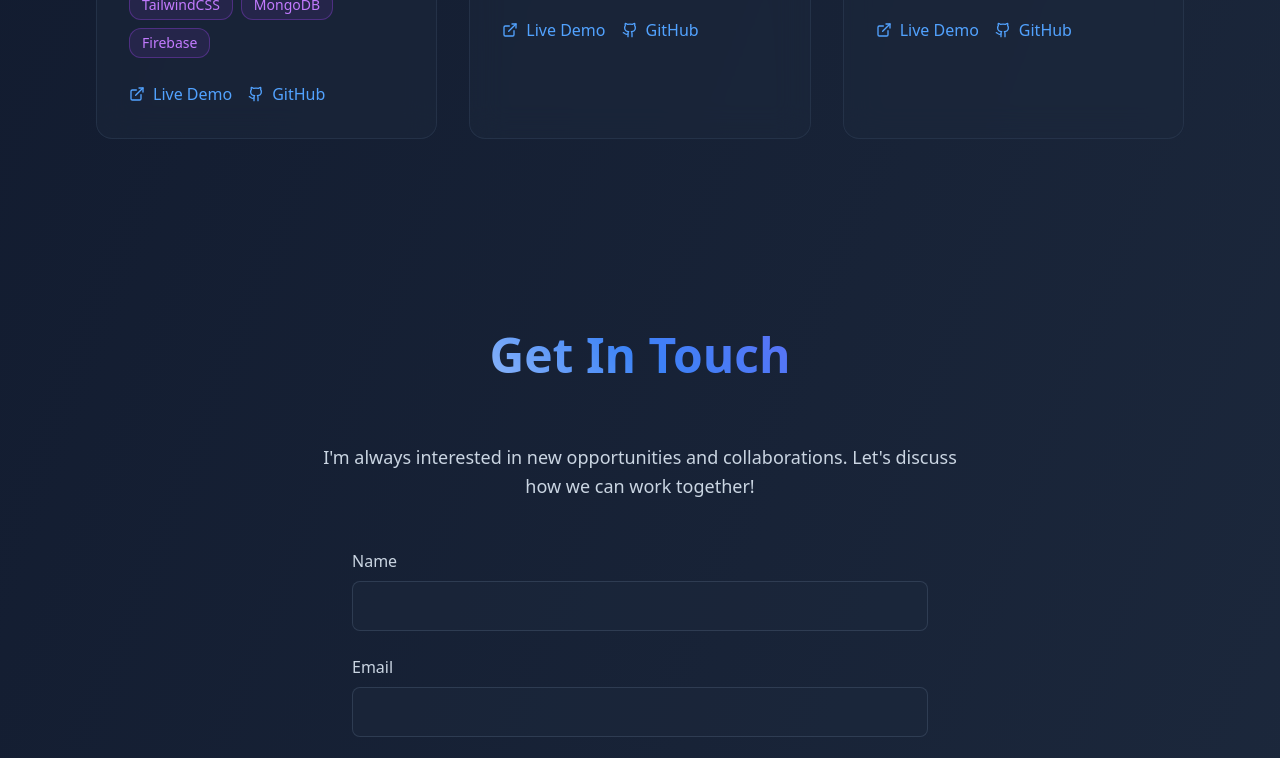
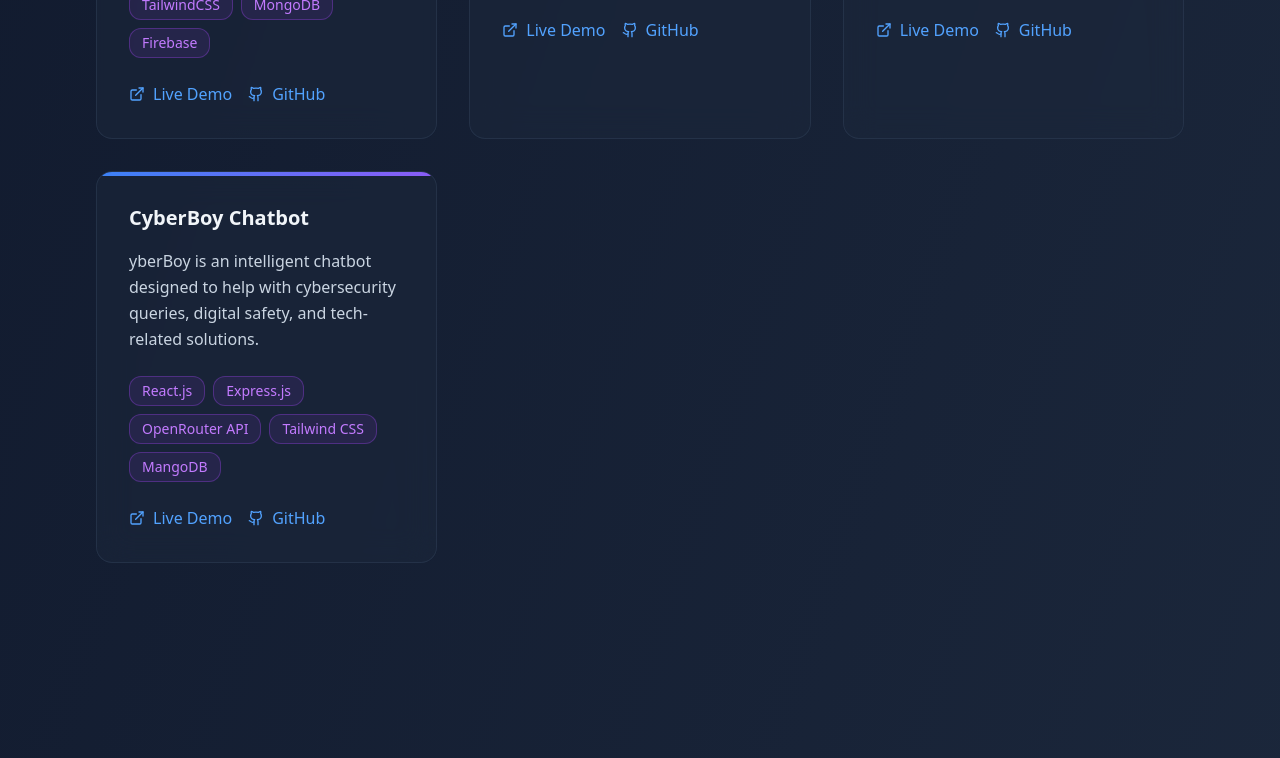
Before and after one commit to Bagavathisingh/portFolio, a React (Vite) app: page / in a window 1280 px wide. Shown: the part 2000-2758 px from the top of the page. Built offline with nearby package versions, Linux system fonts and the light colour scheme.

Commit message:
"update in projects "

```diff
--- a/src/App.jsx
+++ b/src/App.jsx
@@ -38,6 +38,14 @@ const Portfolio = () => {
       tech: ["React.js", "Express.js", "Weather API", "Tailwind CSS"],
       liveLink: "https://weather-motion.vercel.app",
       githubLink: "https://github.com/Bagavathisingh/weatherApp",
+    },
+        {
+      title: "CyberBoy Chatbot",
+      description:
+        "yberBoy is an intelligent chatbot designed to help with cybersecurity queries, digital safety, and tech-related solutions.",
+      tech: ["React.js", "Express.js", "OpenRouter API", "Tailwind CSS","MangoDB"],
+      liveLink: "cyberboybot.netlify.app",
+      githubLink: "https://github.com/Bagavathisingh/cyberBoy",
     },
   ];
 
```
